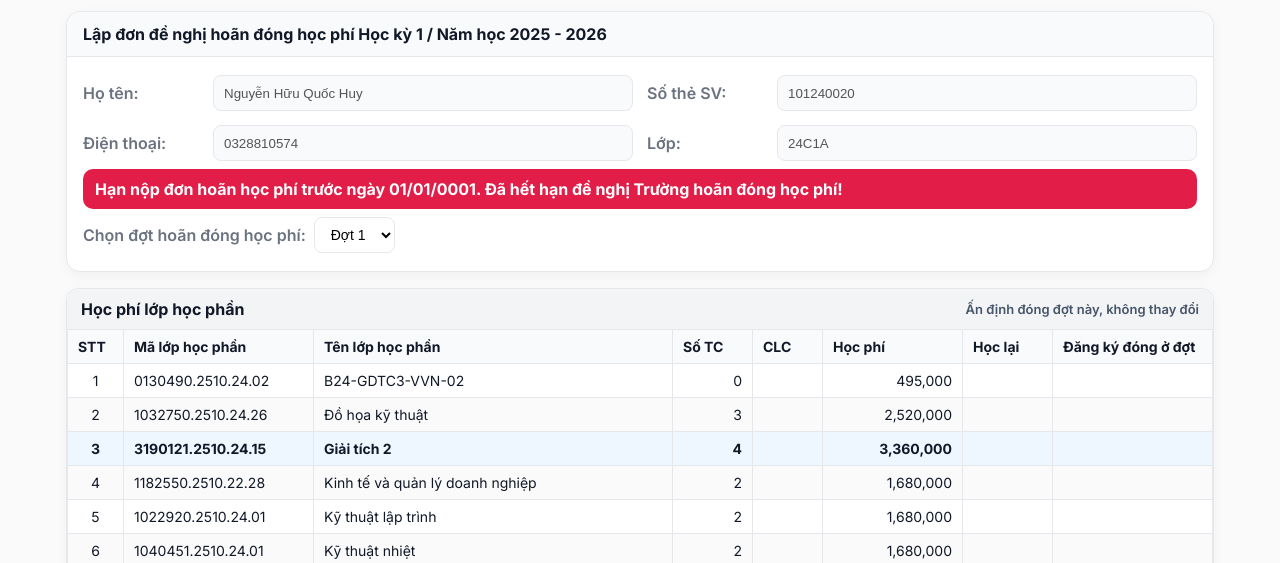
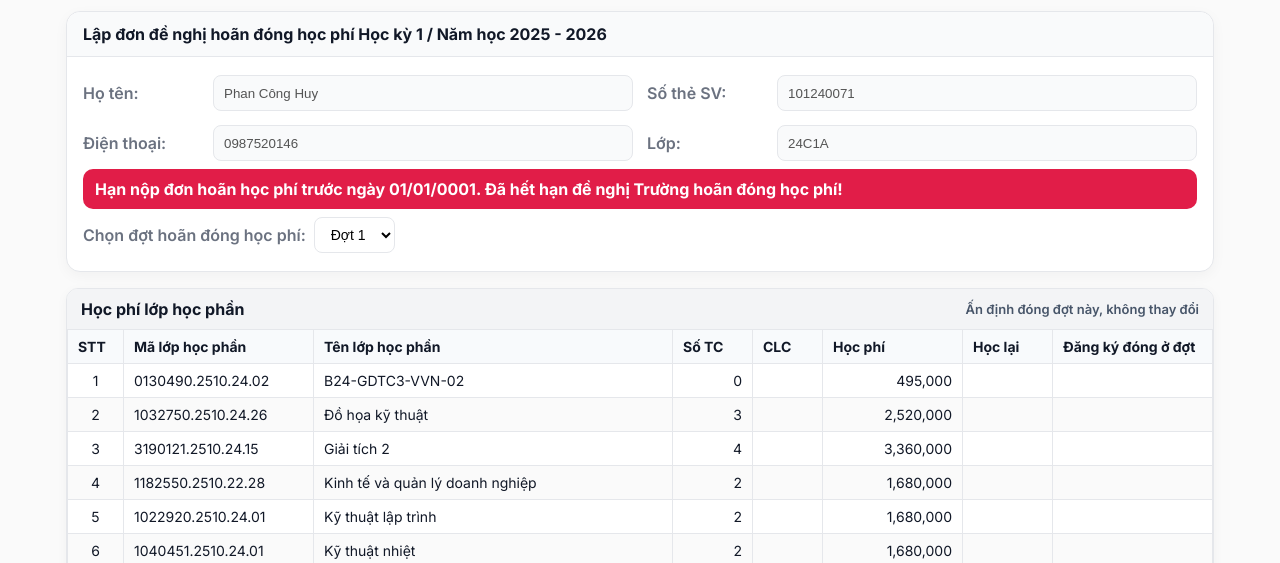
Before and after one commit to Kunsosad/FAKE-information, a plain HTML site: page index.html in a window 1280 px wide. Shown: the part 237-800 px from the top of the page. Drawn offline with Linux system fonts and the light colour scheme.

Commit message:
Chỉnh sửa nội dung trong index.html

```diff
--- a/index.html
+++ b/index.html
@@ -139,15 +139,15 @@
         <div class="grid">
           <div class="field">
             <div class="label">Họ tên:</div>
-            <div class="control"><input value="Nguyễn Hữu Quốc Huy" disabled></div>
+            <div class="control"><input value="Phan Công Huy" disabled></div>
           </div>
           <div class="field">
             <div class="label">Số thẻ SV:</div>
-            <div class="control"><input value="101240020" disabled></div>
+            <div class="control"><input value="101240071" disabled></div>
           </div>
           <div class="field">
             <div class="label">Điện thoại:</div>
-            <div class="control"><input value="0328810574" disabled></div>
+            <div class="control"><input value="0987520146" disabled></div>
           </div>
           <div class="field">
             <div class="label">Lớp:</div>
@@ -208,13 +208,13 @@
               <td class="tcenter"></td>
               <td class="tcenter"></td>
             </tr>
-            <tr style="background:#eef6ff">
-              <td class="tcenter"><strong>3</strong></td>
-              <td><strong>3190121.2510.24.15</strong></td>
-              <td><strong>Giải tích 2</strong></td>
-              <td class="num"><strong>4</strong></td>
+            <tr>
+              <td class="tcenter">3</td>
+              <td>3190121.2510.24.15</td>
+              <td>Giải tích 2</td>
+              <td class="num">4</td>
               <td class="tcenter"></td>
-              <td class="num"><strong>3,360,000</strong></td>
+              <td class="num">3,360,000</td>
               <td class="tcenter"></td>
               <td class="tcenter"></td>
             </tr>
```
